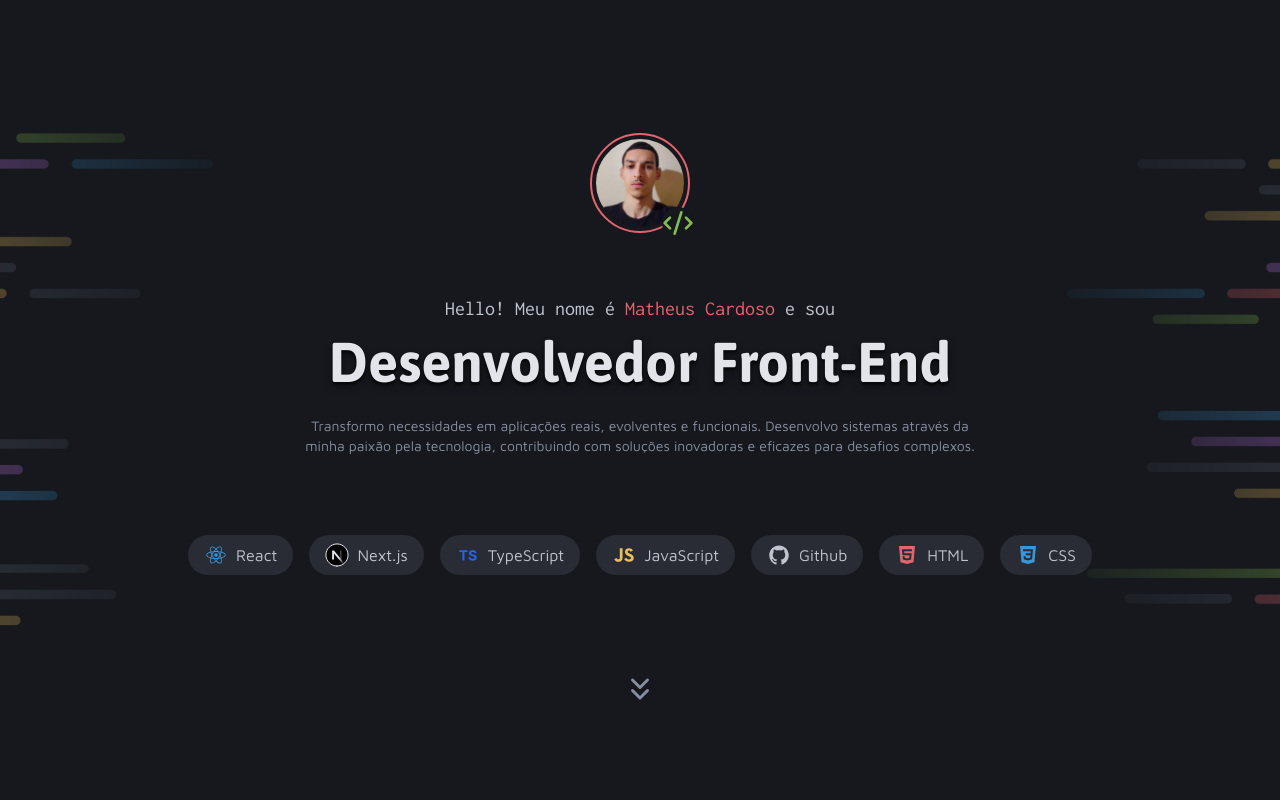
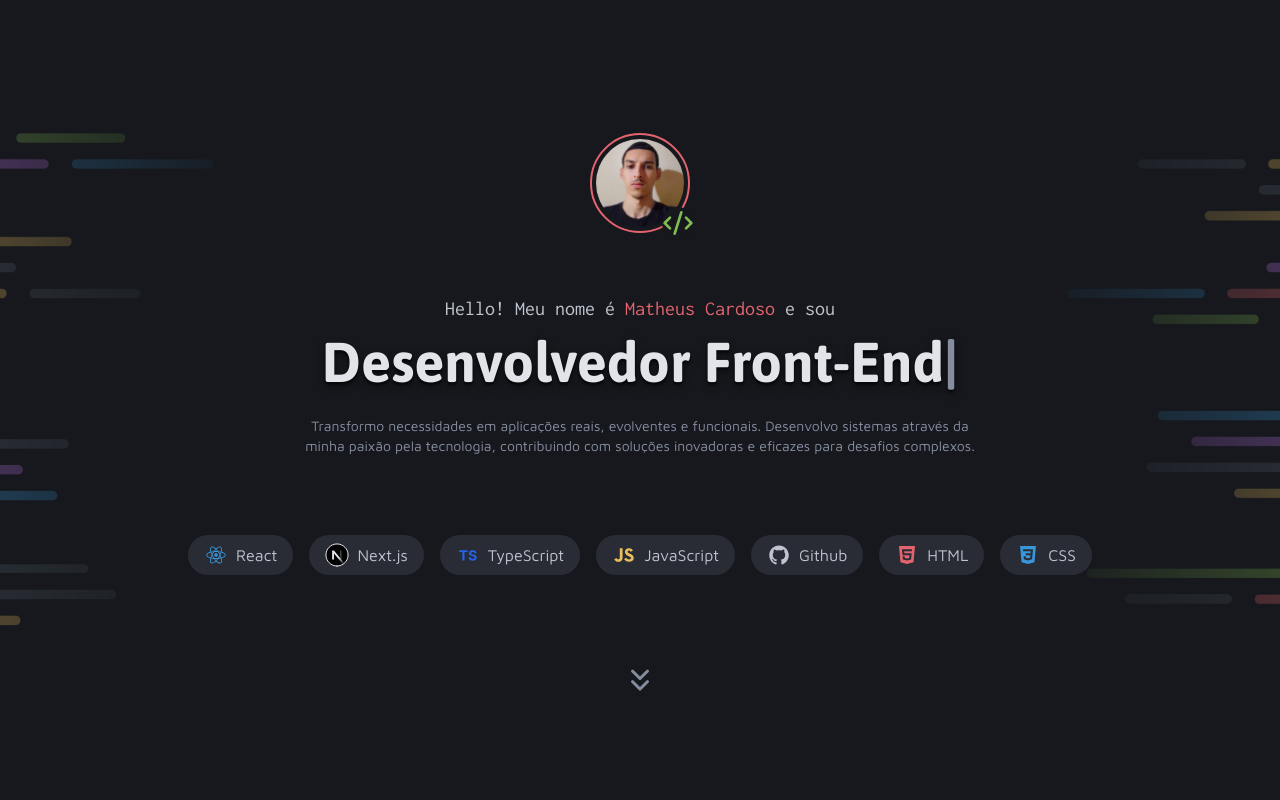
Before and after one commit to matheusc1/portfolio, a React (Vite) app: page /#/ in a window 1280 px wide. Shown: the top 800 px of the page. Built offline with nearby package versions, Linux system fonts and the light colour scheme.

Commit message:
feat: add animations

```diff
--- a/src/App.tsx
+++ b/src/App.tsx
@@ -1,13 +1,24 @@
-import { Contact } from './components/contact'
+import { useRef } from 'react'
 import { Header } from './components/header'
 import { Projects } from './components/projects'
 import { Services } from './components/services'
+import { Contact } from './components/contact'
 
 export function App() {
+  const projectsRef = useRef<HTMLDivElement>(null)
+
+  const scrollToProjects = () => {
+    projectsRef.current?.scrollIntoView({ behavior: 'smooth' })
+  }
+
   return (
     <div className="h-dvh w-full mx-auto">
-      <Header />
-      <Projects />
+      <Header onScrollClick={scrollToProjects} />
+
+      <div ref={projectsRef}>
+        <Projects />
+      </div>
+
       <Services />
       <Contact />
     </div>
--- a/src/components/contact.tsx
+++ b/src/components/contact.tsx
@@ -1,3 +1,4 @@
+import { motion } from 'motion/react'
 import {
   LucideArrowUpRight,
   LucideGithub,
@@ -21,7 +22,11 @@ export function Contact() {
       </div>
 
       <div className="flex flex-col gap-4 mt-12">
-        <a
+        <motion.a
+          initial={{ opacity: 0, y: 30 }}
+          whileInView={{ opacity: 1, y: 0 }}
+          transition={{ duration: 0.5, delay: 0 }}
+          viewport={{ once: true }}
           className="group w-[400px] h-[68px] p-6 gap-4 flex justify-between items-center bg-gray-400 rounded-lg border-2 border-transparent hover:border-blue focus-visible:border-blue focus-visible:outline-none"
           href="https://www.linkedin.com/in/matheusc1/"
           target="_blank"
@@ -34,9 +39,13 @@ export function Contact() {
             </span>
           </div>
           <LucideArrowUpRight className="text-blue" />
-        </a>
+        </motion.a>
 
-        <a
+        <motion.a
+          initial={{ opacity: 0, y: 30 }}
+          whileInView={{ opacity: 1, y: 0 }}
+          transition={{ duration: 0.5, delay: 0.15 }}
+          viewport={{ once: true }}
           className="group w-[400px] h-[68px] p-6 gap-4 flex justify-between items-center bg-gray-400 rounded-lg border-2 border-transparent hover:border-blue focus-visible:border-blue focus-visible:outline-none"
           href="https://github.com/matheusc1"
           target="_blank"
@@ -49,9 +58,13 @@ export function Contact() {
             </span>
           </div>
           <LucideArrowUpRight className="text-blue" />
-        </a>
+        </motion.a>
 
-        <a
+        <motion.a
+          initial={{ opacity: 0, y: 30 }}
+          whileInView={{ opacity: 1, y: 0 }}
+          transition={{ duration: 0.5, delay: 0.3 }}
+          viewport={{ once: true }}
           className="group w-[400px] h-[68px] p-6 gap-4 flex justify-between items-center bg-gray-400 rounded-lg border-2 border-transparent hover:border-blue focus-visible:border-blue focus-visible:outline-none"
           href="mailto:cardoso.matheusbs@gmail.com"
           target="_blank"
@@ -64,7 +77,7 @@ export function Contact() {
             </span>
           </div>
           <LucideArrowUpRight className="text-blue" />
-        </a>
+        </motion.a>
       </div>
     </div>
   )
--- a/src/components/header.tsx
+++ b/src/components/header.tsx
@@ -6,8 +6,13 @@ import TypeScript from '../assets/typescript.svg'
 import GitHub from '../assets/github.svg'
 import Html from '../assets/html.svg'
 import Css from '../assets/css.svg'
+import { TypewriterTitle } from './type-write-title'
 
-export function Header() {
+type HeaderProps = {
+  onScrollClick: () => void
+}
+
+export function Header({ onScrollClick }: HeaderProps) {
   return (
     <div className="bg-[url(/top-cover.png)] bg-cover bg-top h-full w-full px-5 md:px-0 flex flex-col items-center justify-center text-center">
       <div className="relative inline-block rounded-full border-2 border-red mt-10">
@@ -24,9 +29,7 @@ export function Header() {
           Hello! Meu nome é <span className="text-red">Matheus Cardoso</span> e
           sou
         </p>
-        <h1 className="text-gray-100 font-title leading-title text-[3.5rem] text-shadow-lg/40">
-          Desenvolvedor Front-End
-        </h1>
+        <TypewriterTitle title="Desenvolvedor Front-End" />
       </div>
 
       <p className="text-gray-300 max-w-[680px] text-sm leading-text mt-5">
@@ -66,7 +69,10 @@ export function Header() {
         </div>
       </div>
 
-      <LucideChevronsDown className="text-gray-300 mt-24 size-9 cursor-pointer" />
+      <LucideChevronsDown
+        onClick={onScrollClick}
+        className="text-gray-300 mt-24 size-9 cursor-pointer animate-bounce"
+      />
     </div>
   )
 }
--- a/src/components/projects.tsx
+++ b/src/components/projects.tsx
@@ -1,8 +1,16 @@
+import { motion } from 'motion/react'
 import { NavLink } from 'react-router'
 
 export function Projects() {
   return (
-    <div className="min-h-[480px] bg-gray-500 space-y-14">
+    <div className="min-h-[480px] bg-gray-500">
+      <motion.section
+        initial={{ opacity: 0, y: 50 }}
+        whileInView={{ opacity: 1, y: 0 }}
+        transition={{ duration: 0.8 }}
+        viewport={{ once: true }}
+        className="space-y-14"
+      >
         <div className="pt-16 space-y-2 text-center">
           <p className="text-red font-subtitle leading-title text-xl">
             Meu trabalho
@@ -22,9 +30,12 @@ export function Projects() {
               </span>
             </div>
             <div className="space-y-2">
-            <p className="font-title leading-title text-gray-100">MyBookList</p>
+              <p className="font-title leading-title text-gray-100">
+                MyBookList
+              </p>
               <span className="text-sm leading-text text-gray-200">
-              Aplicação para registros de leituras e acompanhamento de métricas.
+                Aplicação para registros de leituras e acompanhamento de
+                métricas.
               </span>
             </div>
           </NavLink>
@@ -44,6 +55,7 @@ export function Projects() {
             </div>
           </NavLink>
         </div>
+      </motion.section>
     </div>
   )
 }
--- a/src/components/services.tsx
+++ b/src/components/services.tsx
@@ -1,3 +1,4 @@
+import { motion } from 'motion/react'
 import {
   LucideMonitorSmartphone,
   LucideDatabase,
@@ -15,8 +16,15 @@ export function Services() {
           Como posso ajudar seu negócio
         </h2>
       </div>
+
       <div className="flex flex-wrap items-center justify-center gap-6">
-        <div className="border-2 border-gray-500 w-[280px] h-[155px] rounded-xl p-5 space-y-5">
+        <motion.div
+          initial={{ opacity: 0, x: -50 }}
+          whileInView={{ opacity: 1, x: 0 }}
+          transition={{ duration: 0.8 }}
+          viewport={{ once: true }}
+          className="border-2 border-gray-500 w-[280px] h-[155px] rounded-xl p-5 space-y-5"
+        >
           <LucideMonitorSmartphone className="size-10 text-purple" />
           <div className="space-y-2">
             <p className="font-title leading-title text-gray-100">
@@ -26,8 +34,15 @@ export function Services() {
               Desenvolvimento de interfaces
             </span>
           </div>
-        </div>
-        <div className="border-2 border-gray-500 w-[280px] h-[155px] rounded-xl p-5 space-y-5">
+        </motion.div>
+
+        <motion.div
+          initial={{ opacity: 0, x: -50 }}
+          whileInView={{ opacity: 1, x: 0 }}
+          transition={{ duration: 0.8 }}
+          viewport={{ once: true }}
+          className="border-2 border-gray-500 w-[280px] h-[155px] rounded-xl p-5 space-y-5"
+        >
           <LucideDatabase className="size-10 text-yellow" />
           <div className="space-y-2">
             <p className="font-title leading-title text-gray-100">
@@ -37,8 +52,15 @@ export function Services() {
               Criação de serviços do sistema
             </span>
           </div>
-        </div>
-        <div className="border-2 border-gray-500 w-[280px] h-[155px] rounded-xl p-5 space-y-5">
+        </motion.div>
+
+        <motion.div
+          initial={{ opacity: 0, x: -50 }}
+          whileInView={{ opacity: 1, x: 0 }}
+          transition={{ duration: 0.8 }}
+          viewport={{ once: true }}
+          className="border-2 border-gray-500 w-[280px] h-[155px] rounded-xl p-5 space-y-5"
+        >
           <LucidePalette className="size-10 text-green" />
           <div className="space-y-2">
             <p className="font-title leading-title text-gray-100">Design</p>
@@ -46,7 +68,7 @@ export function Services() {
               Criação e aprimoramento de telas
             </span>
           </div>
-        </div>
+        </motion.div>
       </div>
     </div>
   )
--- /dev/null
+++ b/src/components/type-write-title.tsx
@@ -0,0 +1,27 @@
+import { useEffect, useState } from 'react'
+
+type TypewriterTitleProps = {
+  title: string
+}
+
+export function TypewriterTitle({ title }: TypewriterTitleProps) {
+  const [text, setText] = useState('')
+
+  useEffect(() => {
+    let index = 0
+    const interval = setInterval(() => {
+      setText(title.slice(0, index + 1))
+      index++
+      if (index === title.length) clearInterval(interval)
+    }, 80)
+
+    return () => clearInterval(interval)
+  }, [title])
+
+  return (
+    <h1 className="text-gray-100 font-title leading-title text-[3.5rem] text-shadow-lg/40">
+      {text}
+      <span className="animate-pulse text-gray-300">|</span>
+    </h1>
+  )
+}
```
Lines whose indentation alone changed are shown as unchanged.
